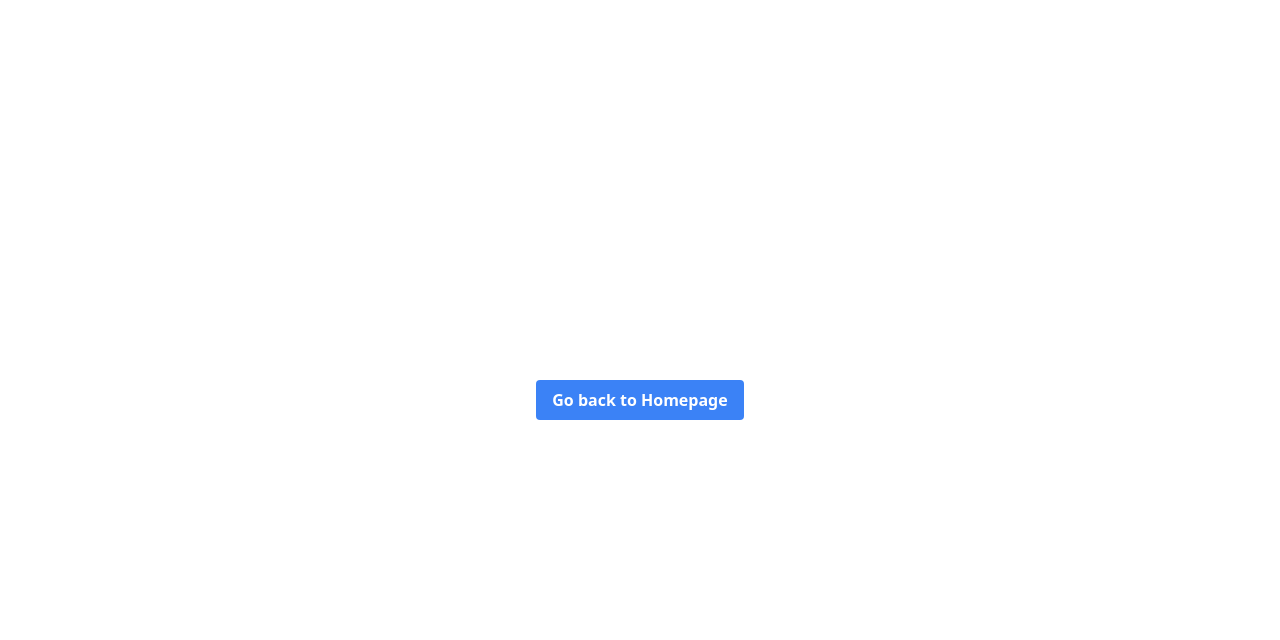
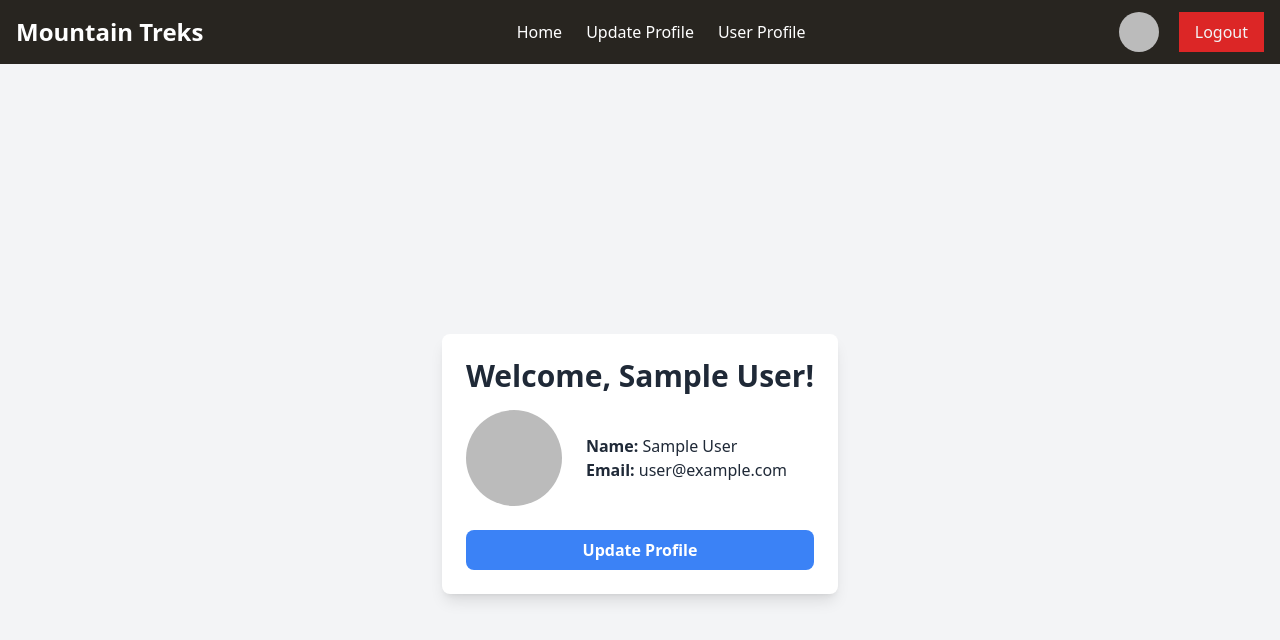
Before and after one commit to tapader13/Mountain-Treks, a React (Vite) app: page /myprofile in a window 1280 px wide. Shown: the top 640 px of the page. Built offline with nearby package versions, Linux system fonts and the light colour scheme; no server answers; sample sign-in values are in the browser's storage.

Commit message:
fix some error in navvar part

```diff
--- a/src/App.jsx
+++ b/src/App.jsx
@@ -6,6 +6,7 @@ import Registration from './components/Registration';
 import AdventureDetails from './components/AdventureDetails';
 import PrivateRoute from './private/PrivateRoute';
 import Error from './components/Error';
+import ProfilePage from './pages/ProfilePage';
 const router = createBrowserRouter([
   {
     path: '/',
@@ -28,6 +29,15 @@ const router = createBrowserRouter([
       </PrivateRoute>
     ),
   },
+
+  {
+    path: '/myprofile',
+    element: (
+      <PrivateRoute>
+        <ProfilePage />
+      </PrivateRoute>
+    ),
+  },
   {
     path: '*',
     element: <Error />,
--- /dev/null
+++ b/src/components/MyProfile.jsx
@@ -0,0 +1,47 @@
+import { useNavigate } from 'react-router-dom';
+import useAuth from '../hooks/useAuth';
+
+const MyProfile = () => {
+  const navigate = useNavigate();
+  const { user } = useAuth();
+  const handleUpdateProfile = () => {
+    navigate('/update-profile');
+  };
+
+  return (
+    <div className='min-h-screen bg-gray-100 p-6 flex justify-center items-center'>
+      <div className='max-w-4xl bg-white shadow-lg rounded-lg p-6'>
+        <h1 className='text-3xl font-bold text-gray-800'>
+          Welcome, {user ? user?.displayName : 'User'}!
+        </h1>
+
+        <div className='mt-4 flex items-center space-x-6'>
+          <img
+            src={user?.photoURL || 'https://via.placeholder.com/150'}
+            alt='User Profile'
+            className='w-24 h-24 rounded-full object-cover'
+          />
+          <div>
+            <p>
+              <strong>Name:</strong> {user?.displayName || 'Not Available'}
+            </p>
+            <p>
+              <strong>Email:</strong> {user?.email || 'Not Available'}
+            </p>
+          </div>
+        </div>
+
+        <div className='mt-6'>
+          <button
+            onClick={handleUpdateProfile}
+            className='w-full py-2 px-4 bg-blue-500 text-white font-semibold rounded-lg hover:bg-blue-600 focus:outline-none focus:ring-2 focus:ring-blue-500'
+          >
+            Update Profile
+          </button>
+        </div>
+      </div>
+    </div>
+  );
+};
+
+export default MyProfile;
--- a/src/components/Navbar.jsx
+++ b/src/components/Navbar.jsx
@@ -25,7 +25,7 @@ const Navbar = () => {
               <Link to='/update-profile' className='hover:text-gray-300'>
                 Update Profile
               </Link>
-              <Link to='/update-profile' className='hover:text-gray-300'>
+              <Link to='/myprofile' className='hover:text-gray-300'>
                 User Profile
               </Link>
             </>
--- a/src/pages/HomePage.jsx
+++ b/src/pages/HomePage.jsx
@@ -1,4 +1,3 @@
-import { Outlet } from 'react-router-dom';
 import Navbar from '../components/Navbar';
 import Footer from '../components/Footer';
 import Banner from '../components/Banner';
@@ -14,7 +13,7 @@ const HomePage = () => {
       <AdbentureExp />
       <Service />
       <Team />
-      <Outlet />
+
       <Footer />
     </div>
   );
--- /dev/null
+++ b/src/pages/ProfilePage.jsx
@@ -0,0 +1,13 @@
+import MyProfile from '../components/MyProfile';
+import Navbar from '../components/Navbar';
+
+const ProfilePage = () => {
+  return (
+    <div>
+      <Navbar />
+      <MyProfile />
+    </div>
+  );
+};
+
+export default ProfilePage;
```
